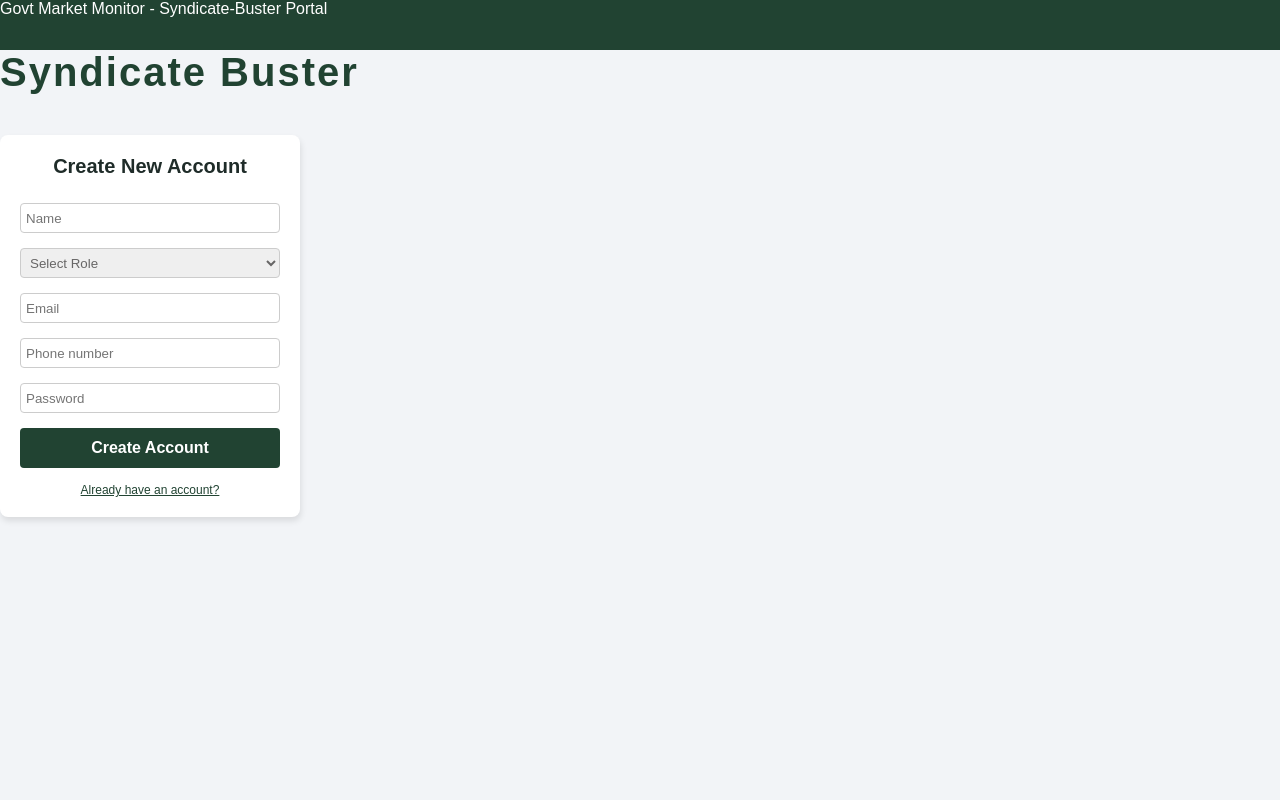
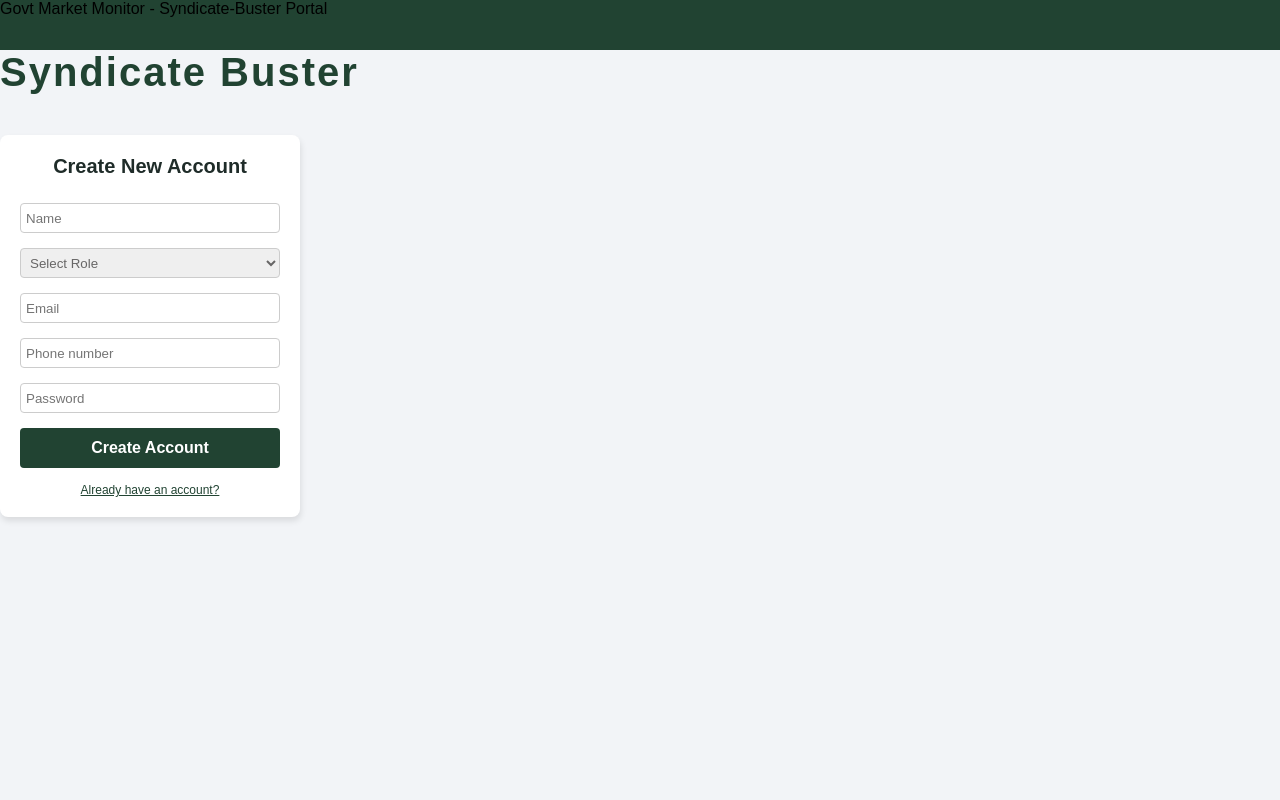
Before and after one commit to iorpa/SyndicateBuster, a PHP site: page /register.php in a window 1280 px wide. Run offline with PHP 8.4, Linux system fonts and the light colour scheme.

Commit message:
style updates for header and body div

```diff
--- a/config.php
+++ b/config.php
@@ -9,6 +9,5 @@ $conn = new mysqli($servername, $username, $password, $dbname);
 if ($conn->connect_error) {
     die("Connection failed: " . $conn->connect_error);
 }
-else {
-}
+
 ?>
--- a/style.css
+++ b/style.css
@@ -5,14 +5,16 @@
 }
 .container {
     height: 100vh;
-background-color: #f2f4f7;
+    background-color: #f2f4f7;
+
 }
 .top{
     width: 100%;
     height: 50px;
     background-color: #214332;
-    color: white;
-
+    display: flex;
+    flex-direction: row;
+    justify-content: flex-start;
 }
 .tital{
     color: #214332;
```
